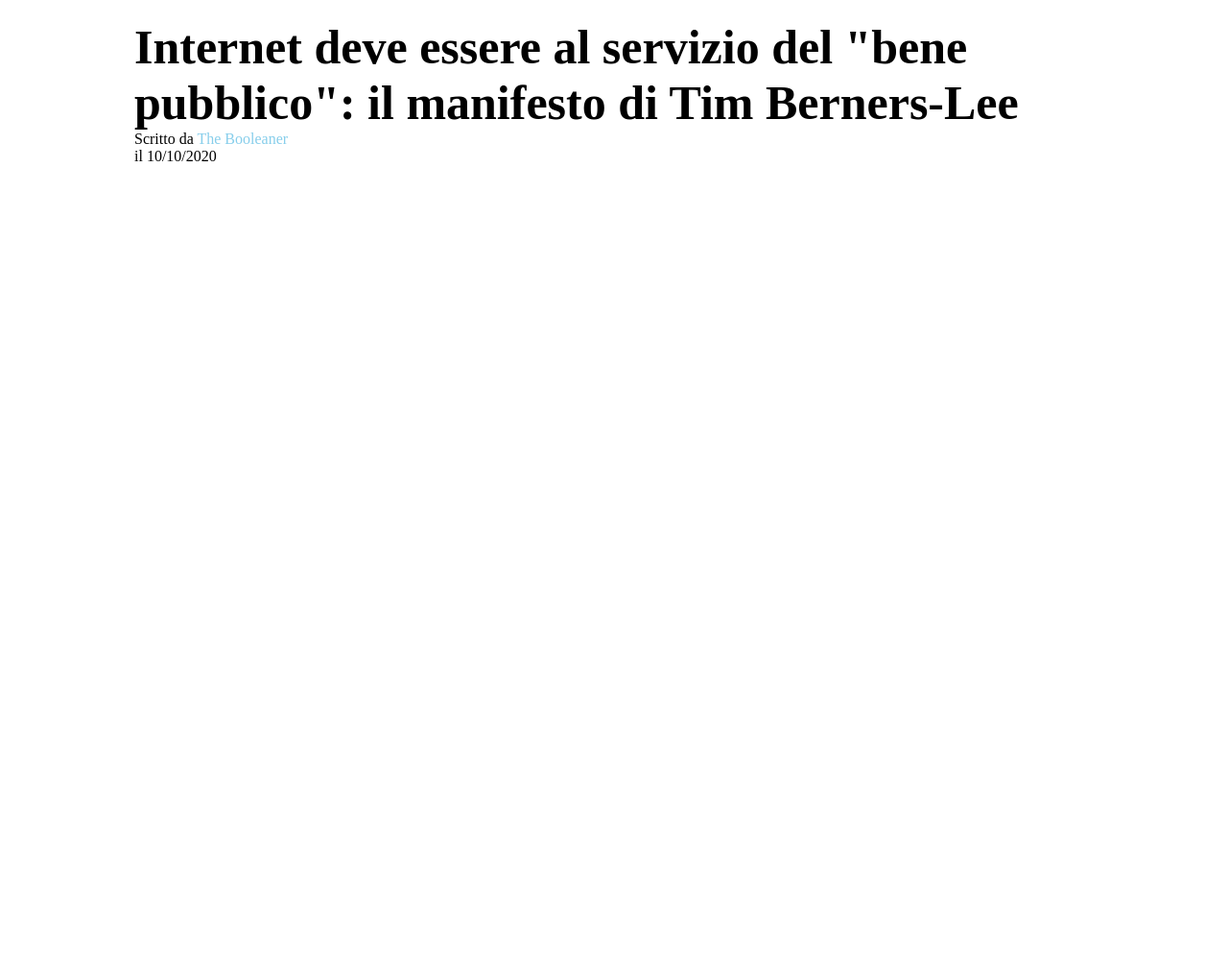
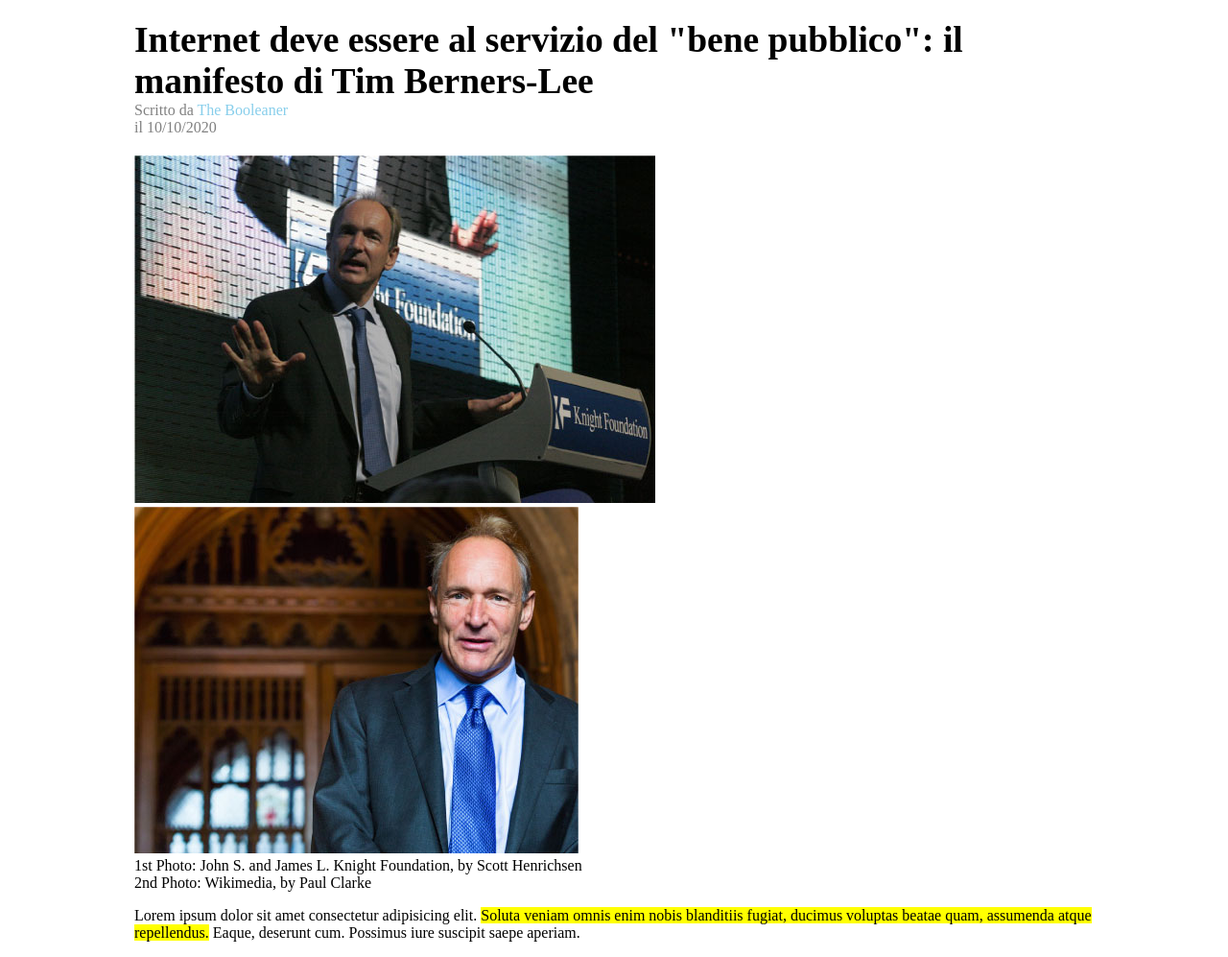
Before and after one commit to giannisaladino/html-css-booleaner, a plain HTML site: page index.html in a window 1280 px wide. Shown: the part 100-1097 px from the top of the page at 96% size. Before the commit the page ends 800 px from the top, so only its background shows below. Drawn offline with Linux system fonts and the light colour scheme.

Commit message:
EDIT-section

```diff
--- a/css/app.css
+++ b/css/app.css
@@ -41,9 +41,15 @@
 }
 
 .title-data{
-    margin-bottom: 0%;
+    margin-bottom: 20px;
+    color: grey;
 }
 
-p{
+.sottotitoli{
     margin: auto;
+
 }
+
+#highlight{
+    background-color: yellow;
+}
--- a/index.html
+++ b/index.html
@@ -14,6 +14,7 @@
         </header>
 
         <main class="page-content">
+            <section>
                 <div class="page-title">
                     <h1>
                         Internet deve essere al servizio del "bene pubblico":
@@ -21,9 +22,19 @@
                     </h1>
                 </div>
                 <div class="title-data">
-                <p>Scritto da <span id="blue-text">The Booleaner</span></p>
-                <p>il 10/10/2020</p>
+                    <p class="sottotitoli">Scritto da <span id="blue-text">The Booleaner</span></p>
+                    <p class="sottotitoli">il 10/10/2020</p>
                 </div>
+                <img src="./img/tim-1.jpg" alt="">
+                <img src="./img/tim-2.jpg" alt="">
+                <p class="sottotitoli">1st Photo: John S. and James L. Knight Foundation,
+                    by Scott Henrichsen
+                </p>
+                <p class="sottotitoli">2nd Photo: Wikimedia, by Paul Clarke</p>
+                <p>Lorem ipsum dolor sit amet consectetur adipisicing elit. <span id="highlight">
+                    Soluta veniam omnis enim nobis blanditiis fugiat,
+                    ducimus voluptas beatae quam, assumenda atque repellendus.</span> Eaque, deserunt cum. Possimus iure suscipit saepe aperiam.</p>
+            </section>
         </main>
 
     </body>
```
Lines whose indentation alone changed are shown as unchanged.
